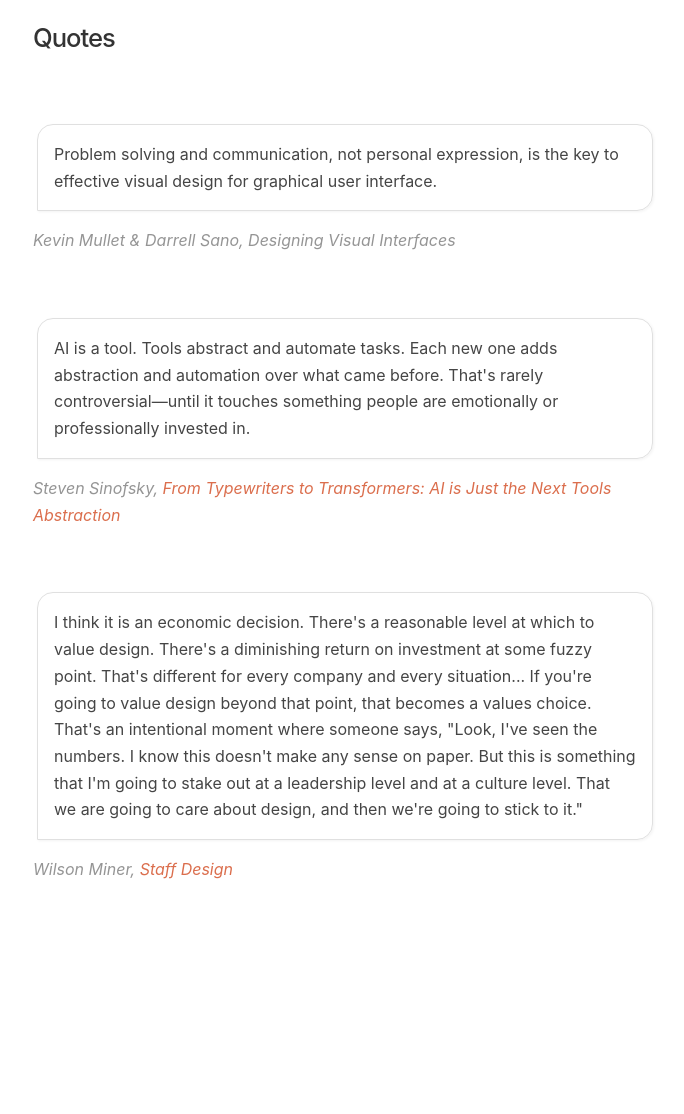
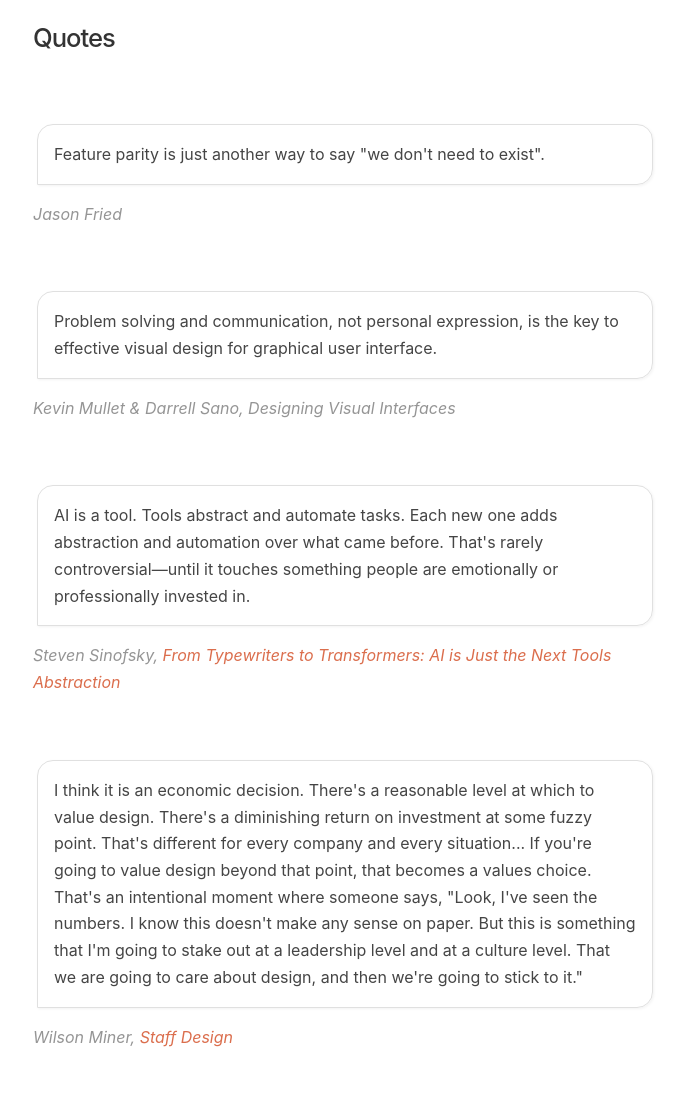
Before and after one commit to lvterry/lvterry.github.io, a Jekyll site: the page built from quotes.html, in a window 1280 px wide. Shown: the whole page, without its empty margins (287-971 px from the left). Built offline with Jekyll 4.4.1, drawn with Linux system fonts in a browser that asks for light colours; before the commit the page ends 947 px from its top, so only the background shows below that.

Commit message:
Update quotes.html

```diff
--- a/quotes.html
+++ b/quotes.html
@@ -5,6 +5,13 @@
 
 <div class="container quotes-page">
   <h1 class="text-center mb-4">Quotes</h1>
+
+  <div class="quote mb-4">
+    <blockquote>Feature parity is just another way to say "we don't need to exist". </blockquote>
+    <p>
+      <em>Jason Fried</em>
+    </p>
+  </div>
 
   <div class="quote mb-4">
     <blockquote>Problem solving and communication, not personal expression, is the key to effective visual design for graphical user interface.</blockquote>
```
